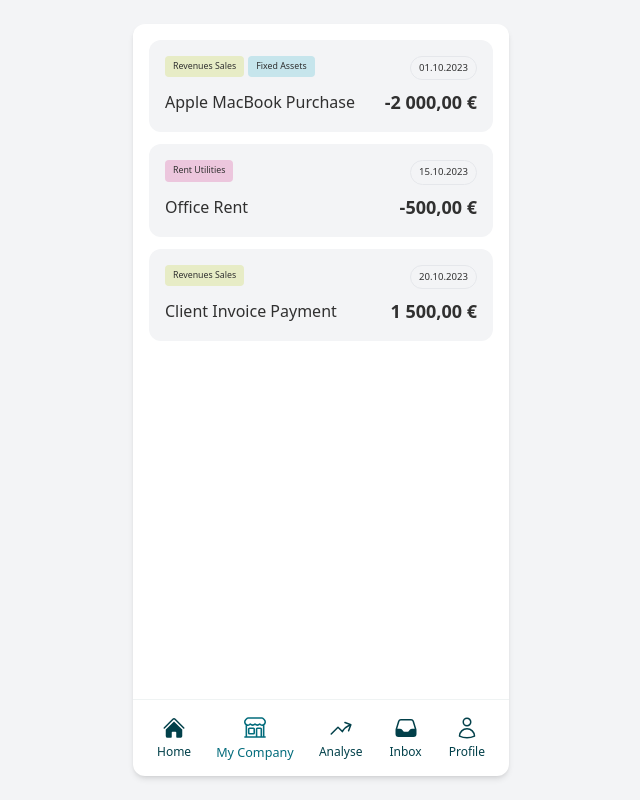
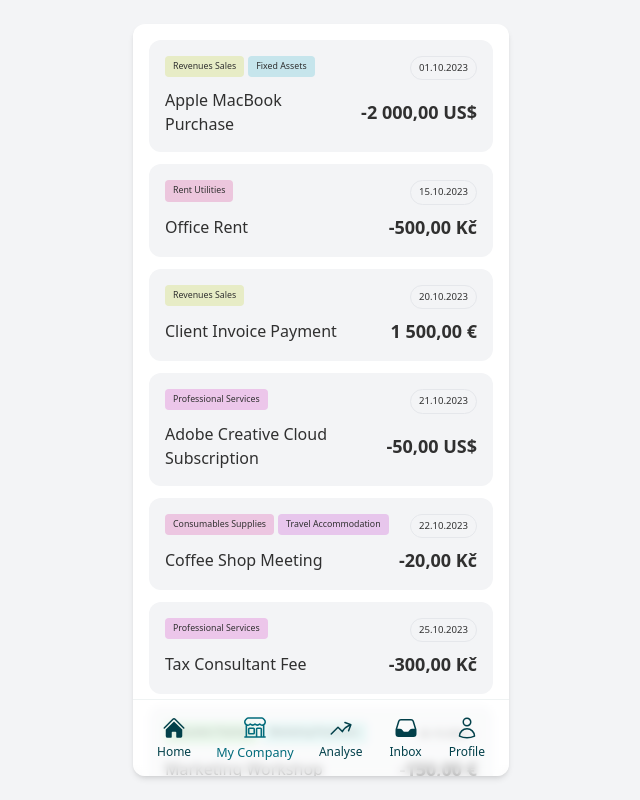
Before and after one commit to tomashobza/collabothon2023, a SvelteKit app: page /mycompany in a window 1280 px wide. Shown: the whole page, without its empty margins (319-959 px from the left). Built offline with nearby package versions, Linux system fonts and the light colour scheme.

Commit message:
fuck me in the ass

```diff
--- a/src/app.css
+++ b/src/app.css
@@ -16,4 +16,5 @@ div.svelte {
     width: 100%;
     margin: 0;
     padding: 0;
+    padding-bottom: env(safe-area-inset-bottom, 0.5vh);
 }
--- a/src/app.html
+++ b/src/app.html
@@ -3,7 +3,8 @@
 	<head>
 		<meta charset="utf-8" />
 		<link rel="icon" href="%sveltekit.assets%/favicon.png" />
-		<meta name="viewport" content="width=device-width, initial-scale=1" />
+		<meta name="viewport" content="width=device-width, initial-scale=1, viewport-fit=cover">
+
 		<link rel="manifest" crossorigin="use-credentials" href="%sveltekit.assets%/manifest.json" />
 		%sveltekit.head%
 	</head>
--- a/src/lib/MenuBar.svelte
+++ b/src/lib/MenuBar.svelte
@@ -34,7 +34,7 @@
 </script>
 
 <div
-	class="w-full flex flex-row items-center justify-between border-t border-[#02404a10] text-xs px-6 py-4 text-[#02404A] overflow-auto"
+	class="w-full flex flex-row items-center justify-between border-t border-[#02404a10] text-xs px-6 py-4 text-[#02404A] overflow-auto backdrop-blur-sm bg-white bg-opacity-60"
 >
 	{#each menu as { icon, text, link }}
 		<button
--- a/src/lib/Transaction.svelte
+++ b/src/lib/Transaction.svelte
@@ -19,11 +19,11 @@
 	<!-- svelte-ignore a11y-no-static-element-interactions -->
 	<div
 		on:click={() => (expand = !expand)}
-		class="p-4 rounded-xl bg-gray-100 flex flex-col overflow-auto cursor-pointer"
+		class="p-4 rounded-xl flex-shrink-0 bg-gray-100 flex flex-col overflow-auto cursor-pointer"
 		transition:fly={{ x: 50, delay: i * 100 }}
 	>
 		<div class="flex flex-row items-start gap-1 mb-2">
-			<div class="flex-grow flex flex-row flex-wrap items-center gap-1">
+			<div class="flex-grow flex flex-row flex-wrap items-center gap-1 transition-all">
 				{#each transaction?.labels ?? [] as label}
 					<Label>{label?.toLowerCase()?.replace('_', ' ')}</Label>
 				{/each}
@@ -32,12 +32,14 @@
 				{dayjs(transaction?.date).format('DD.MM.YYYY')}
 			</div>
 		</div>
-		<div class="flex flex-row items-center flex-wrap">
-			<div class="flex-grow">{transaction?.description}</div>
-			<div class="font-semibold text-lg">
+		<div class="flex flex-row items-center gap-2 transition-all" class:flex-wrap={expand}>
+			<div class="flex-grow truncate transition-all whitespace-pre-wrap">
+				{transaction?.description}
+			</div>
+			<div class="font-semibold text-lg flex-shirnk-0 transition-all">
 				{(transaction?.amount).toLocaleString('cs-CZ', {
 					style: 'currency',
-					currency: 'EUR'
+					currency: transaction?.currency ?? 'CZK'
 				})}
 			</div>
 		</div>
--- a/src/routes/+layout.svelte
+++ b/src/routes/+layout.svelte
@@ -7,10 +7,7 @@
 	<title>Bank</title>
 </svelte:head>
 
-<div
-	class="w-full h-full flex flex-col items-center justify-center bg-gray-100"
-	style="padding-bottom: env(safe-area-inset-bottom);"
->
+<div class="w-full h-full flex flex-col items-center justify-center bg-gray-100">
 	<div class="wrapper">
 		<slot />
 		<div class="absolute bottom-0 w-full">
@@ -29,5 +26,6 @@
 		@apply md:rounded-xl;
 		@apply bg-white;
 		@apply relative;
+		@apply overflow-auto;
 	}
 </style>
--- a/src/routes/mycompany/+page.svelte
+++ b/src/routes/mycompany/+page.svelte
@@ -3,8 +3,9 @@
 	import { mockTransactions } from '$ts/constants';
 </script>
 
-<div class="w-full h-full flex flex-col items-stretch gap-3 p-4">
+<div class="w-full h-full flex flex-col items-stretch gap-3 p-4 overflow-auto">
 	{#each mockTransactions ?? [] as transaction, i}
 		<Transaction {transaction} {i} />
 	{/each}
+	<div class="h-[4rem] flex-shrink-0" />
 </div>
--- a/src/ts/constants.ts
+++ b/src/ts/constants.ts
@@ -1,4 +1,4 @@
-import { PaymentMethod, TransactionStatus, type Transaction, Currency } from './interfaces';
+import { PaymentMethod, TransactionStatus, type Transaction } from './interfaces';
 
 const LABELS: string[] = [
 	'Revenues/Sales',
@@ -34,7 +34,7 @@ export const mockTransactions: Transaction[] = [
 		notes: 'MacBook for graphic design work',
 		counterparty: 'Apple Inc.',
 		location: 'San Francisco, CA',
-		currency: Currency.USD,
+		currency: 'USD',
 		isTaxRelevant: true
 	},
 	{
@@ -49,7 +49,7 @@ export const mockTransactions: Transaction[] = [
 		notes: 'Monthly office rent',
 		counterparty: 'XYZ Properties',
 		location: 'Prague',
-		currency: Currency.CZK,
+		currency: 'CZK',
 		isTaxRelevant: true
 	},
 	{
@@ -63,7 +63,81 @@ export const mockTransactions: Transaction[] = [
 		status: TransactionStatus.COMPLETED,
 		notes: 'Payment for design project',
 		counterparty: 'ABC Enterprises',
-		currency: Currency.EUR,
+		currency: 'EUR',
+		isTaxRelevant: true
+	},
+	{
+		date: new Date('2023-10-21'),
+		transactionId: 'TX12348',
+		description: 'Adobe Creative Cloud Subscription',
+		labels: ['PROFESSIONAL_SERVICES'],
+		amount: -50,
+		accountBalanceAfterTransaction: 3950,
+		paymentMethod: PaymentMethod.CREDIT_CARD,
+		status: TransactionStatus.COMPLETED,
+		attachments: [
+			{
+				filename: 'invoice_adobe.pdf',
+				path: '/path/to/invoice_adobe.pdf',
+				uploadedDate: new Date('2023-10-21')
+			}
+		],
+		notes: 'Monthly subscription for graphic design software',
+		counterparty: 'Adobe Inc.',
+		location: 'Online',
+		currency: 'USD',
+		isTaxRelevant: true
+	},
+	{
+		date: new Date('2023-10-22'),
+		transactionId: 'TX12349',
+		description: 'Coffee Shop Meeting',
+		labels: ['CONSUMABLES_SUPPLIES', 'TRAVEL_ACCOMMODATION'],
+		amount: -20,
+		accountBalanceAfterTransaction: 3930,
+		paymentMethod: PaymentMethod.DEBIT_CARD,
+		status: TransactionStatus.COMPLETED,
+		notes: 'Coffee and snacks for client meeting',
+		counterparty: 'Coffee Bliss',
+		location: 'Prague',
+		currency: 'CZK',
+		isTaxRelevant: true
+	},
+	{
+		date: new Date('2023-10-25'),
+		transactionId: 'TX12350',
+		description: 'Tax Consultant Fee',
+		labels: ['PROFESSIONAL_SERVICES'],
+		amount: -300,
+		accountBalanceAfterTransaction: 3630,
+		paymentMethod: PaymentMethod.BANK_TRANSFER,
+		status: TransactionStatus.COMPLETED,
+		attachments: [
+			{
+				filename: 'receipt_consultant.pdf',
+				path: '/path/to/receipt_consultant.pdf',
+				uploadedDate: new Date('2023-10-25')
+			}
+		],
+		notes: 'Annual fee for tax consultation services',
+		counterparty: 'Financial Wizards Ltd.',
+		location: 'Brno',
+		currency: 'CZK',
+		isTaxRelevant: true
+	},
+	{
+		date: new Date('2023-10-26'),
+		transactionId: 'TX12351',
+		description: 'Marketing Workshop',
+		labels: ['EDUCATION_TRAINING', 'MARKETING_PROMOTION'],
+		amount: -150,
+		accountBalanceAfterTransaction: 3480,
+		paymentMethod: PaymentMethod.CREDIT_CARD,
+		status: TransactionStatus.PENDING,
+		notes: 'Participation fee for marketing workshop',
+		counterparty: 'Marketing Masters',
+		location: 'Berlin',
+		currency: 'EUR',
 		isTaxRelevant: true
 	}
 ];
--- a/src/ts/interfaces.ts
+++ b/src/ts/interfaces.ts
@@ -46,12 +46,7 @@ export enum TransactionStatus {
 	REVERSED
 }
 
-export enum Currency {
-	CZK, // Czech Koruna
-	USD,
-	EUR
-	// ... other currencies
-}
+export type Currency = 'USD' | 'EUR' | 'CZK' | 'GBP' | 'CHF' | 'JPY' | 'CAD';
 
 interface Attachment {
 	filename: string;
```
